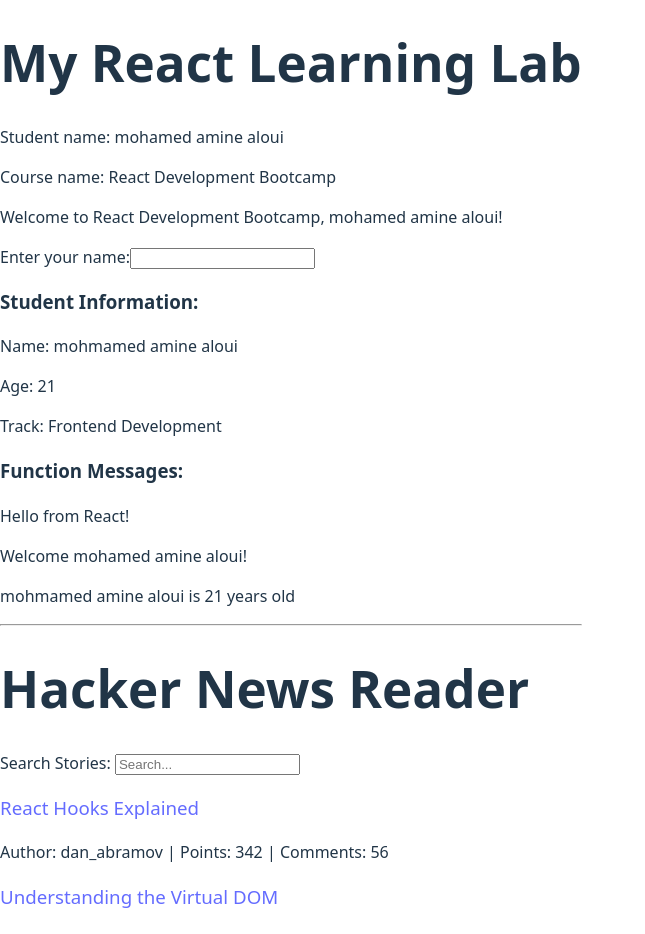
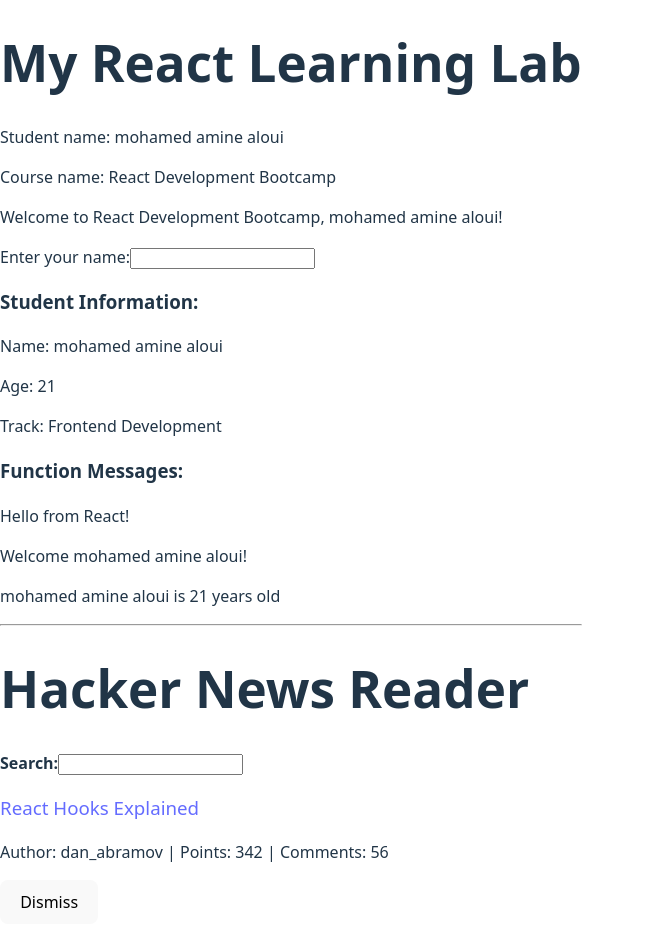
Before and after one commit to aminealoui1702/my-react-project, a React (Vite) app: page / in a window 1280 px wide. Shown: the top 934 px of the page, without its empty margins (0-645 px from the left). Built offline with nearby package versions, Linux system fonts and the light colour scheme.

Commit message:
Week 8: React inline handler

```diff
--- a/src/App.jsx
+++ b/src/App.jsx
@@ -2,7 +2,25 @@
 
 const courseTitle = "React Development Bootcamp";
 
-const Item = ({ story }) => (
+const InputWithLabel = ({ id, type = "text", value, onInputChange, children }) => (
+  <div>
+    <label htmlFor={id}>{children}</label>
+    <input
+      id={id}
+      type={type}
+      value={value}
+      onChange={onInputChange}
+    />
+  </div>
+);
+
+const Header = () => (
+  <header>
+    <h1>Hacker News Reader</h1>
+  </header>
+);
+
+const Item = ({ story, onRemoveItem }) => (
   <div>
     <h3>
       <a href={story.url} target="_blank" rel="noopener noreferrer">
@@ -14,45 +32,22 @@
       <span> Points: {story.points}</span> |
       <span> Comments: {story.num_comments}</span>
     </p>
+    <button onClick={() => onRemoveItem(story)}>
+      Dismiss
+    </button>
   </div>
 );
 
-const Header = () => (
-  <header>
-    <h1>Hacker News Reader</h1>
-  </header>
-);
-
-const Search = ({ searchTerm, onSearch }) => {
-  const handleChange = (event) => {
-    const value = event.target.value;
-    onSearch(value);
-  };
-
-  return (
-    <div>
-      <label htmlFor="search">Search Stories: </label>
-      <input
-        id="search"
-        type="text"
-        placeholder="Search..."
-        value={searchTerm}
-        onChange={handleChange}
-      />
-    </div>
-  );
-};
-
-const List = ({ stories }) => (
+const List = ({ stories, onRemoveItem }) => (
   <div>
     {stories.map((story) => (
-      <Item key={story.objectID} story={story} />
+      <Item key={story.objectID} story={story} onRemoveItem={onRemoveItem} />
     ))}
   </div>
 );
 
 const App = () => {
-  const [stories] = useState([
+  const initialStories = [
     {
       objectID: 1,
       title: "React Hooks Explained",
@@ -77,7 +72,9 @@
       points: 156,
       num_comments: 43
     }
-  ]);
+  ];
+
+  const [stories, setStories] = useState(initialStories);
 
   const getInitialSearchTerm = () => {
     const savedSearchTerm = localStorage.getItem("search");
@@ -90,8 +87,12 @@
     localStorage.setItem("search", searchTerm);
   }, [searchTerm]);
 
-  const handleSearch = (value) => {
-    setSearchTerm(value);
+  const handleSearch = (event) => {
+    setSearchTerm(event.target.value);
+  };
+
+  const handleRemoveStory = (storyToRemove) => {
+    setStories(stories.filter((story) => story.objectID !== storyToRemove.objectID));
   };
 
   const filteredStories = stories.filter((story) =>
@@ -101,7 +102,7 @@
   const studentName = "mohamed amine aloui";
 
   const student = {
-    name: "mohmamed amine aloui",
+    name: "mohamed amine aloui",
     age: 21,
     track: "Frontend Development"
   };
@@ -135,8 +136,17 @@
 
       <hr />
       <Header />
-      <Search searchTerm={searchTerm} onSearch={handleSearch} />
-      <List stories={filteredStories} />
+
+      <InputWithLabel
+        id="search"
+        type="text"
+        value={searchTerm}
+        onInputChange={handleSearch}
+      >
+        <strong>Search:</strong>
+      </InputWithLabel>
+
+      <List stories={filteredStories} onRemoveItem={handleRemoveStory} />
     </div>
   );
 };
```
